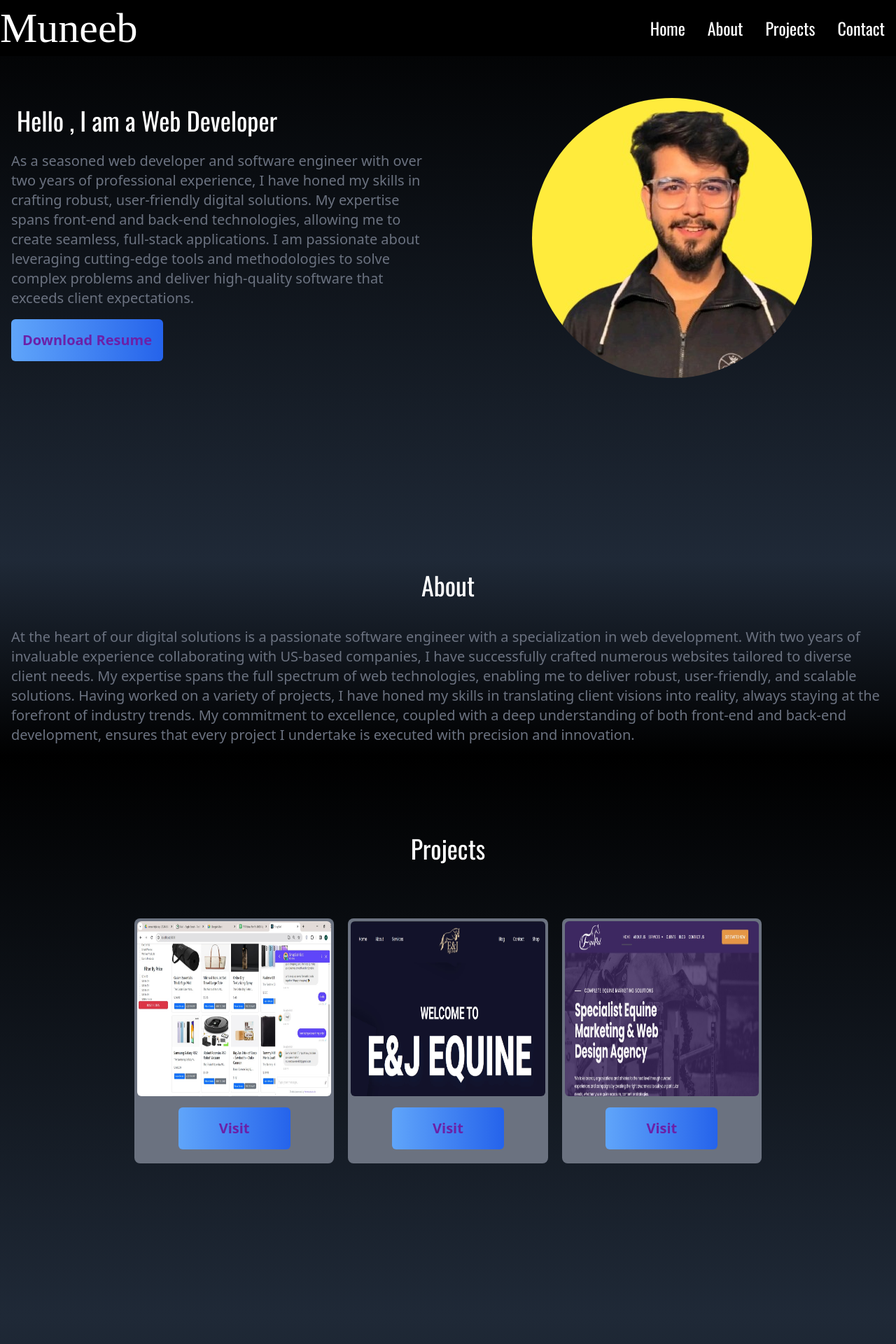
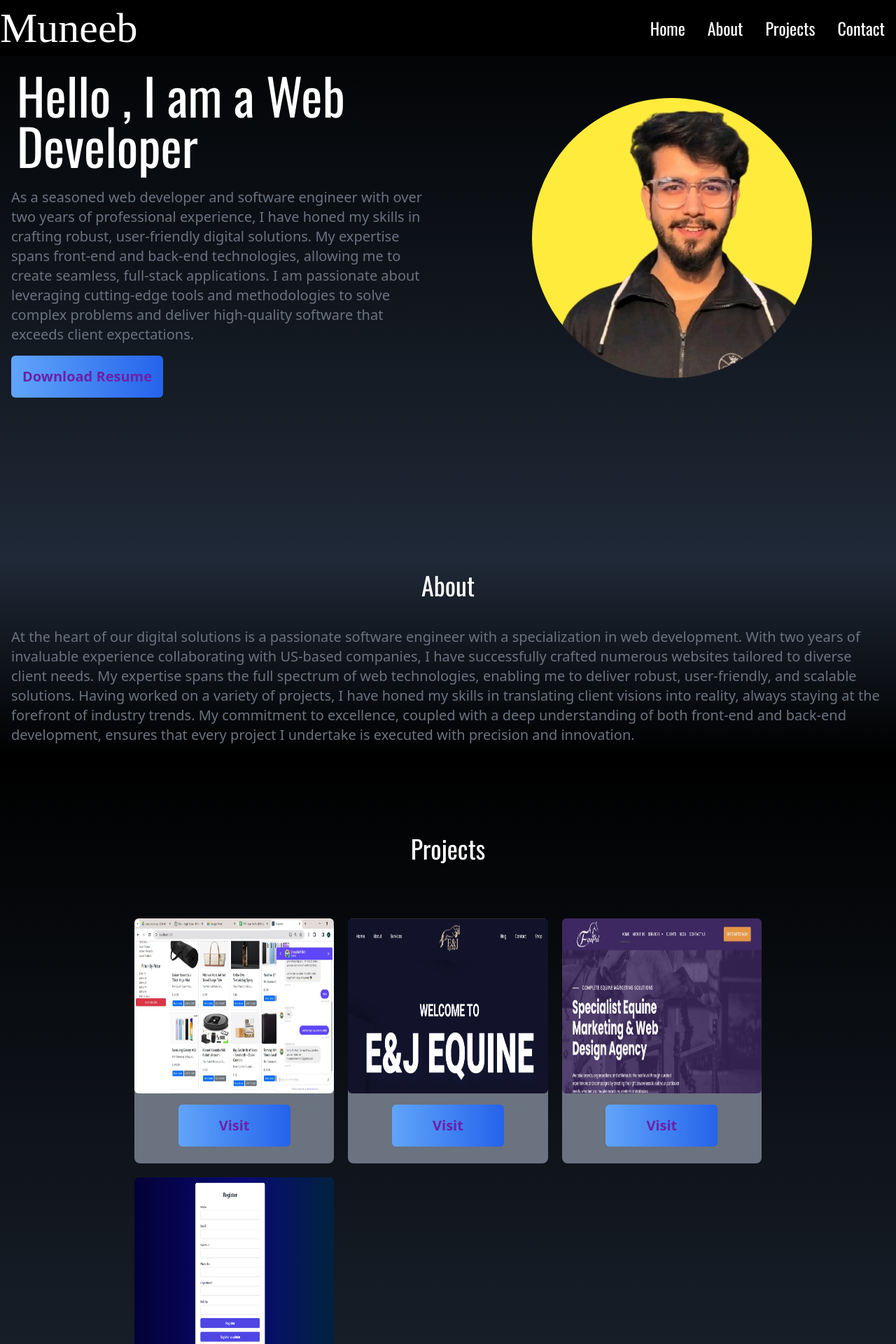
Before and after one commit to Muneeb-hub411/Portfolio, a React (Vite) app: page / in a window 1280 px wide. Shown: the top 1920 px of the page at 70% size. Built offline with nearby package versions, Linux system fonts and the light colour scheme; a web font is replaced by a local one.

Commit message:
Added a new project

```diff
--- a/src/components/Home.jsx
+++ b/src/components/Home.jsx
@@ -8,7 +8,7 @@ const Home = () => {
     >
       <div className="  h-[500px] flex flex-col flex-wrap justify-center items-center mt-20">
         <div className=" ">
-          <div className="text-white font-oswald text-7xl md:m-4 xs:text-4xl xs:p-2 mt-20">
+          <div className="text-white font-oswald md:text-7xl md:m-4 xs:text-3xl xs:p-2 s8:text-4xl mt-20">
             <h2 className="">Hello , I am a Web Developer</h2>
           </div>
           <div className="text-gray-500 text-xl m-4">
--- a/src/components/Projects.jsx
+++ b/src/components/Projects.jsx
@@ -1,6 +1,7 @@
 import SnapSell from "../assets/SnapSell.jpg";
 import EJ from "../assets/E&J.jpg";
 import equipal from "../assets/Equipal.jpg";
+import registrationSystem from "../assets/RegistrationSystem.PNG";
 const Projects = () => {
   const project = [
     { id: 1, name: SnapSell, url: "https://github.com/Muneeb-hub411/SnapSell" },
@@ -14,6 +15,11 @@ const Projects = () => {
       name: equipal,
       url: "https://yourequipal.com/",
     },
+    {
+      id: 4,
+      name: registrationSystem,
+      url: "https://github.com/Muneeb-hub411/Registration_System",
+    },
   ];
   return (
     <div
@@ -25,7 +31,7 @@ const Projects = () => {
         {project.map(({ id, name, url }) => (
           <div
             key={id}
-            className="h-[350px] rounded-lg bg-gray-500 flex flex-col items-center  p-1"
+            className="h-[350px] rounded-lg bg-gray-500 flex flex-col items-center sm:p-0 xs:p-0  p-1"
           >
             <img className="h-[250px] rounded-md" src={name} alt="" />
             <button className=" w-40 p-4 font-semibold text-purple-800 rounded-md mt-4 hover:scale-110 transition[200] text-xl bg-gradient-to-r from-blue-400 to-blue-600">
--- a/tailwind.config.js
+++ b/tailwind.config.js
@@ -8,7 +8,8 @@ export default {
         GreyQo: ["Grey Qo", "cursive"],
       },
       screens: {
-        xs: "374px", // Custom screen size for 375px width
+        xs: "300px", // Custom screen size for 375px width
+        S8: "375px",
       },
     },
   },
```
Also changed, not shown: src/assets/RegistrationSystem.PNG (added).
